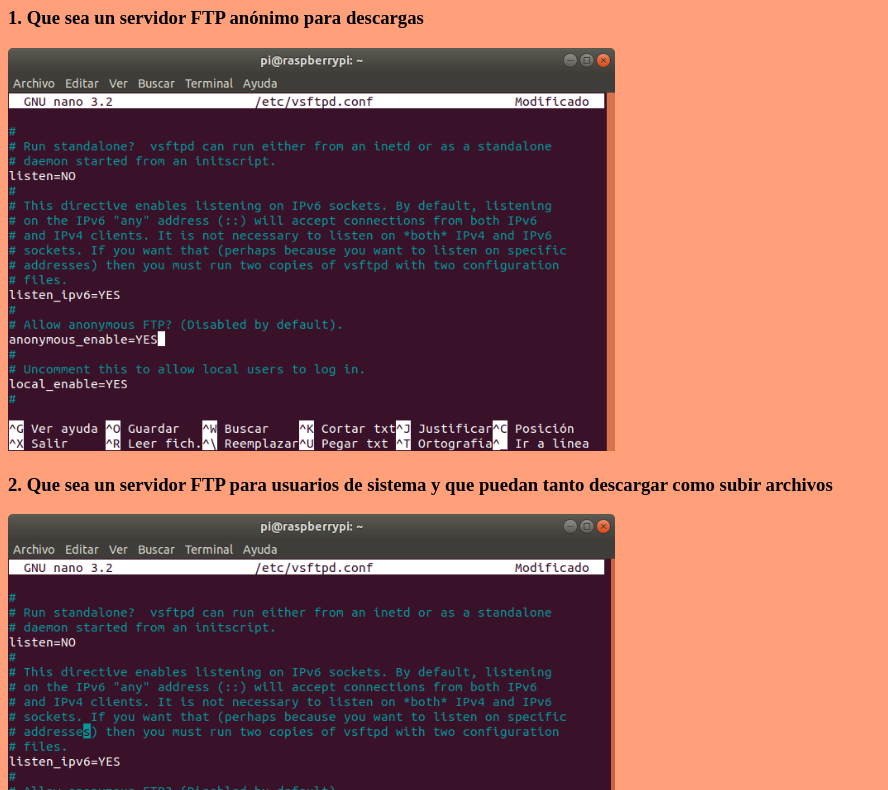
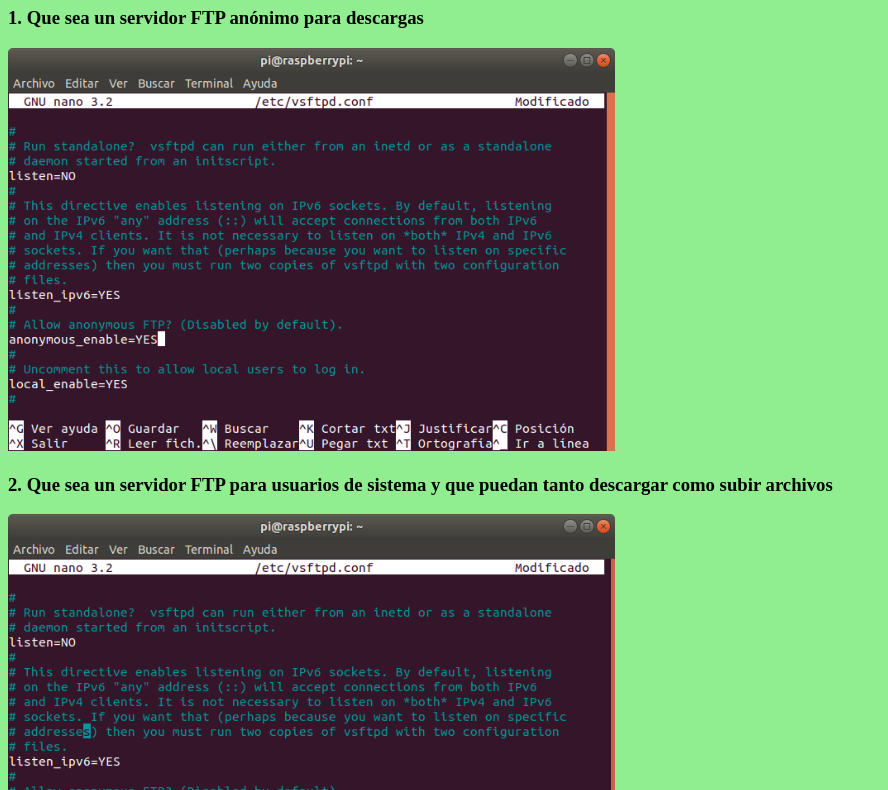
Before and after one commit to Antonio5425/Antonio5425.github.io, a plain HTML site: page ftp/ftp.html in a window 1280 px wide. Shown: the part 73-863 px from the top of the page, without its empty margins (0-888 px from the left). Drawn offline with Linux system fonts and the light colour scheme.

Commit message:
Update style.css

```diff
--- a/ftp/css/style.css
+++ b/ftp/css/style.css
@@ -1,5 +1,5 @@
 body{
-    background-color: lightsalmon;
+    background-color: lightgreen;
 }
 h1{
     text-align: center;
```
